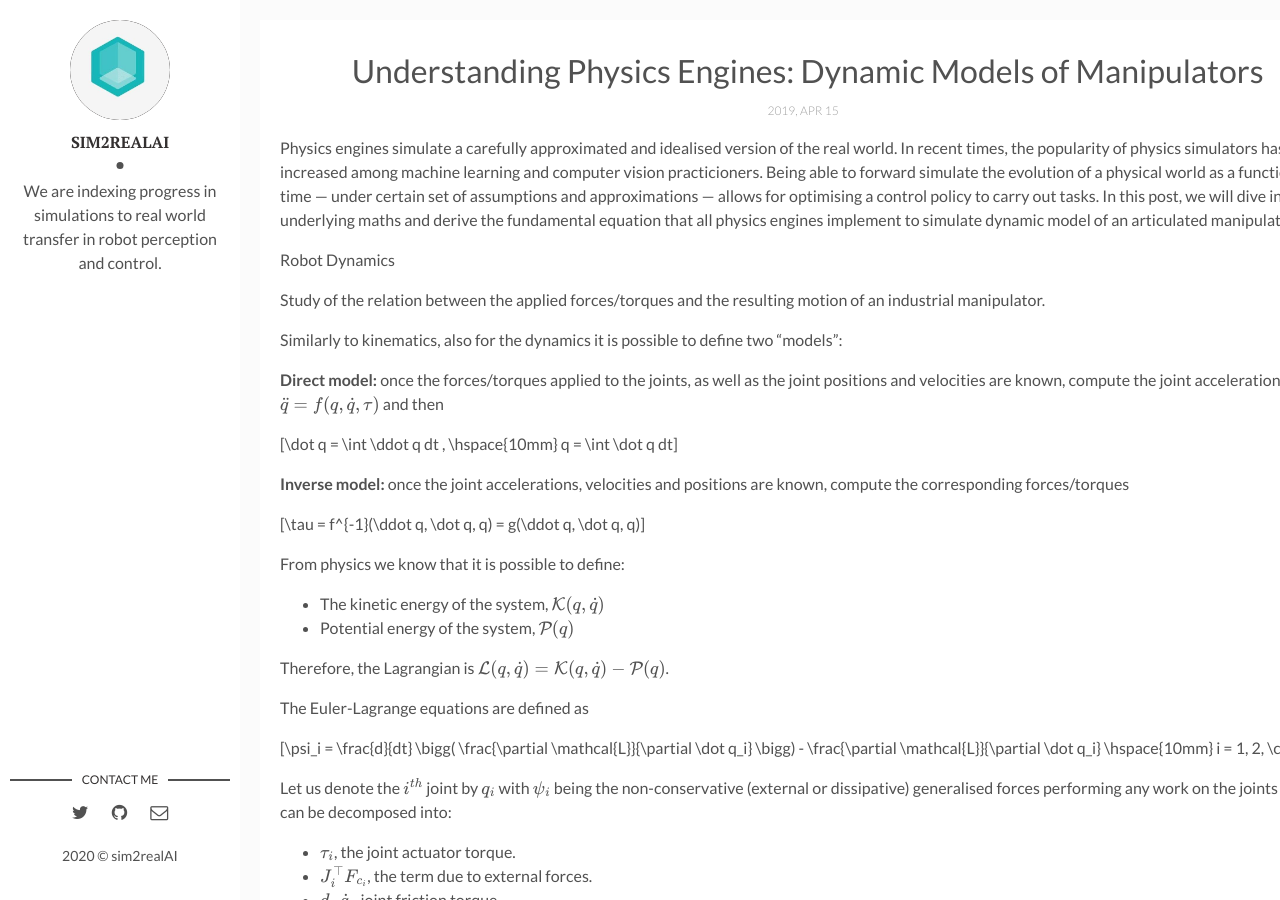
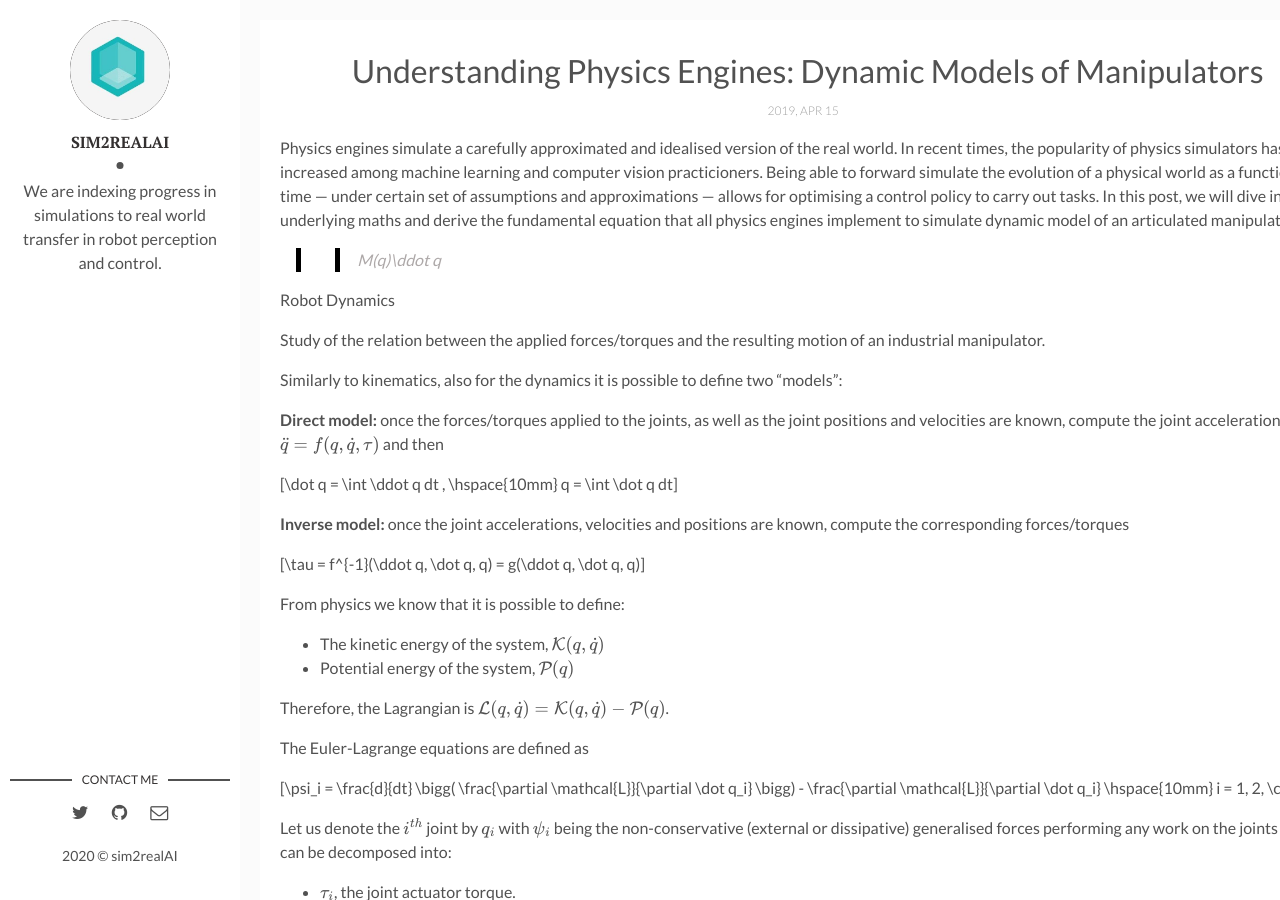
Before and after one commit to backupsim2realai/backupsim2realai.github.io, a Jekyll site: the page built from _posts/2019-04-15-Dynamic-Model-Of-Manipulators.markdown, in a window 1280 px wide and 900 px high. Built offline with Jekyll 4.4.1, drawn with Linux system fonts in a browser that asks for light colours; formulas are drawn with MathJax 3.

Commit message:
adding more information
Signed-off-by: Ankur Handa <ahanda@nvidia.com>

```diff
--- a/_posts/2019-04-15-Dynamic-Model-Of-Manipulators.markdown
+++ b/_posts/2019-04-15-Dynamic-Model-Of-Manipulators.markdown
@@ -7,6 +7,8 @@ img:  # Add image post (optional)
 ---
 
 Physics engines simulate a carefully approximated and idealised version of the real world. In recent times, the popularity of physics simulators has only increased among machine learning and computer vision practicioners. Being able to forward simulate the evolution of a physical world as a function of time --- under certain set of assumptions and approximations --- allows for optimising a control policy to carry out tasks. In this post, we will dive into the underlying maths and derive the fundamental equation that all physics engines implement to simulate dynamic model of an articulated manipulator.
+
+>> M(q)\ddot q
 
 Robot Dynamics
 
```
